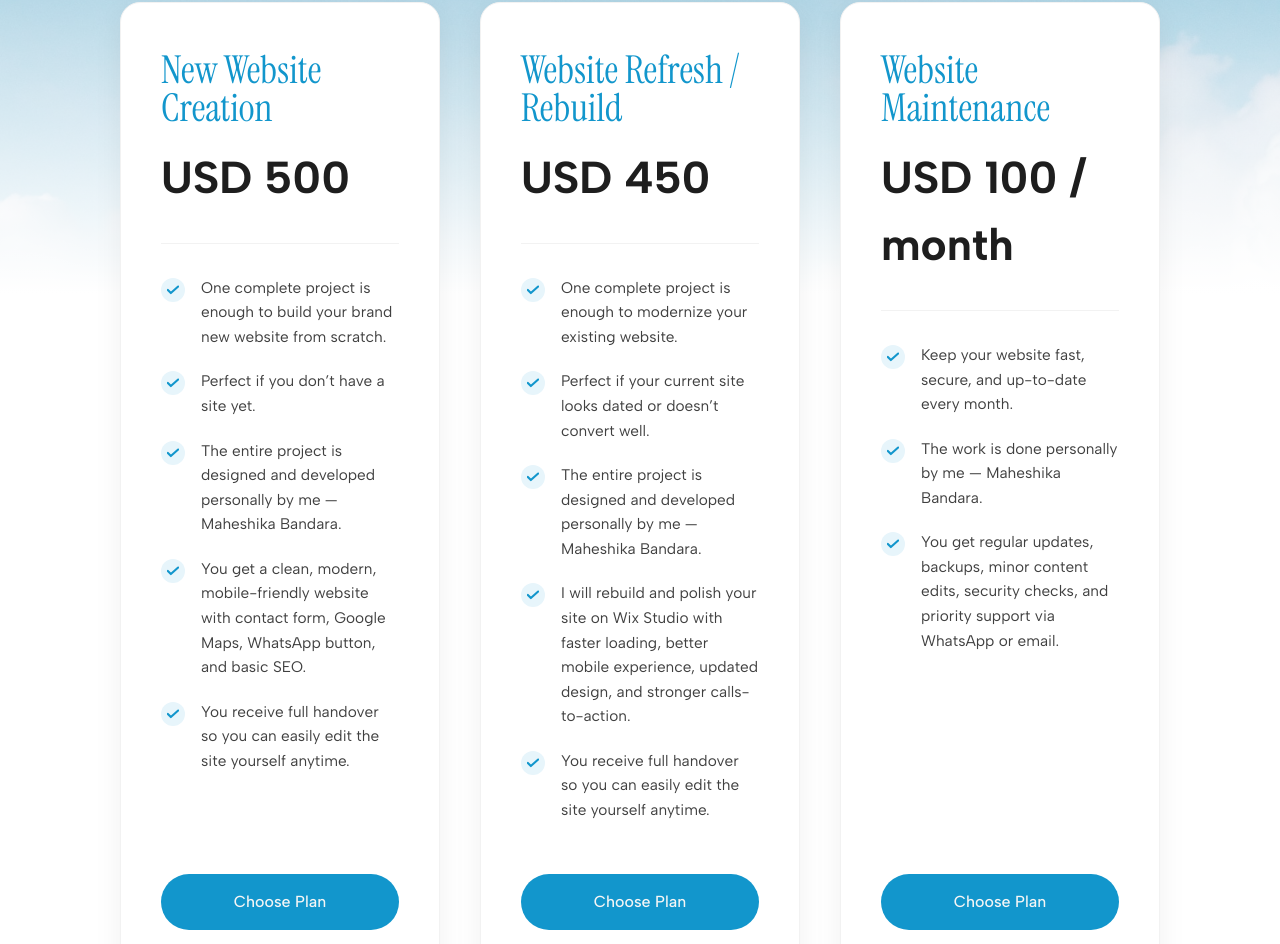
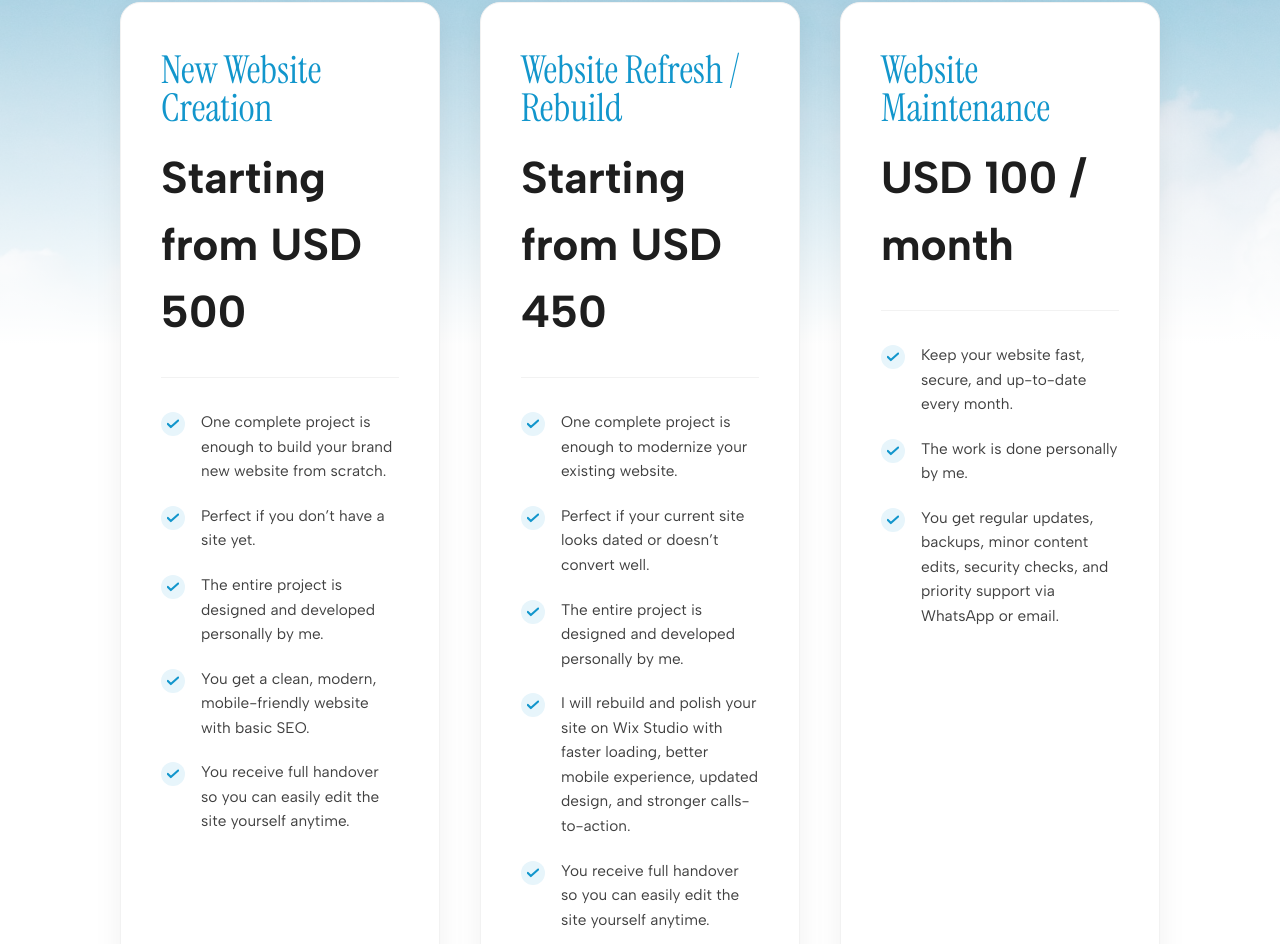
Before and after one commit to maheshikabandara/MaheshikaBandaraPortfolio, a React (Vite) app: page / in a window 1280 px wide. Shown: the part 4150-5094 px from the top of the page. Built offline with nearby package versions, Linux system fonts and the light colour scheme.

Commit message:
Update pricing details and descriptions in plans

```diff
--- a/src/app/components/AnimatedPortfolio.tsx
+++ b/src/app/components/AnimatedPortfolio.tsx
@@ -312,22 +312,22 @@ function PricingSection() {
   const plans = [
     {
       title: "New Website Creation",
-      price: "USD 500",
+      price: "Starting from USD 500",
       features: [
         "One complete project is enough to build your brand new website from scratch.",
         "Perfect if you don’t have a site yet.",
-        "The entire project is designed and developed personally by me — Maheshika Bandara.",
-        "You get a clean, modern, mobile-friendly website with contact form, Google Maps, WhatsApp button, and basic SEO.",
+        "The entire project is designed and developed personally by me.",
+        "You get a clean, modern, mobile-friendly website with basic SEO.",
         "You receive full handover so you can easily edit the site yourself anytime."
       ]
     },
     {
       title: "Website Refresh / Rebuild",
-      price: "USD 450",
+      price: "Starting from USD 450",
       features: [
         "One complete project is enough to modernize your existing website.",
         "Perfect if your current site looks dated or doesn’t convert well.",
-        "The entire project is designed and developed personally by me — Maheshika Bandara.",
+        "The entire project is designed and developed personally by me.",
         "I will rebuild and polish your site on Wix Studio with faster loading, better mobile experience, updated design, and stronger calls-to-action.",
         "You receive full handover so you can easily edit the site yourself anytime."
       ]
@@ -337,7 +337,7 @@ function PricingSection() {
       price: "USD 100 / month",
       features: [
         "Keep your website fast, secure, and up-to-date every month.",
-        "The work is done personally by me — Maheshika Bandara.",
+        "The work is done personally by me.",
         "You get regular updates, backups, minor content edits, security checks, and priority support via WhatsApp or email."
       ]
     }
```
